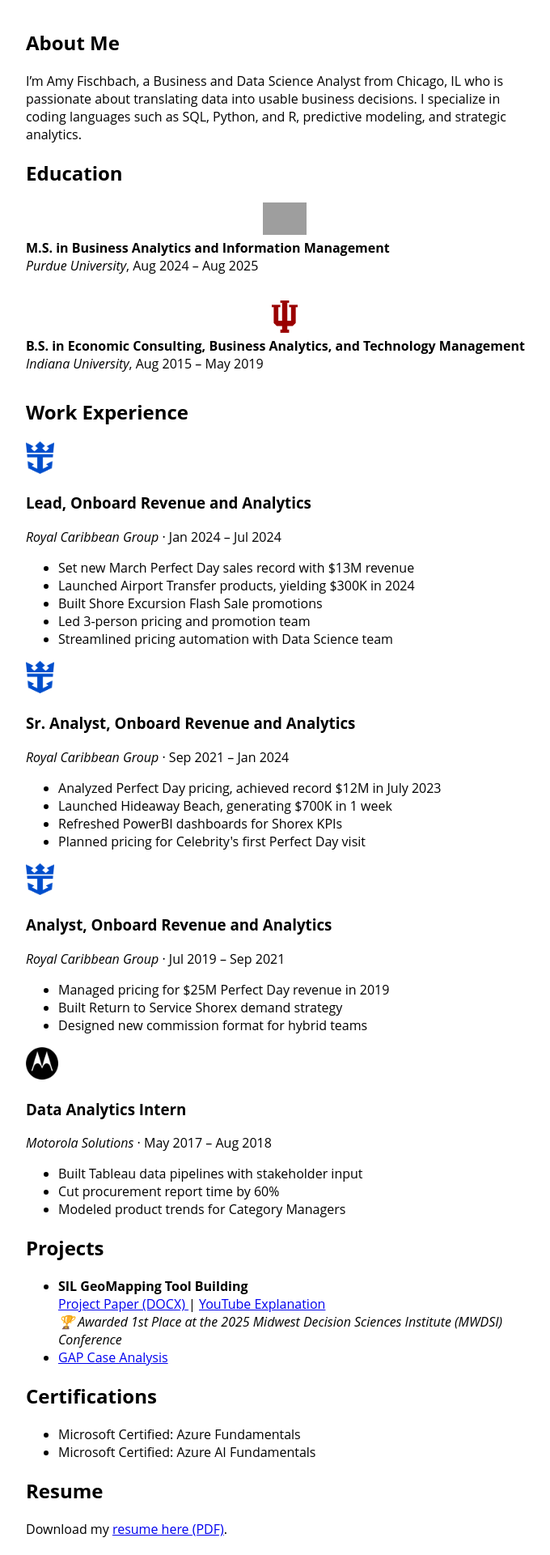
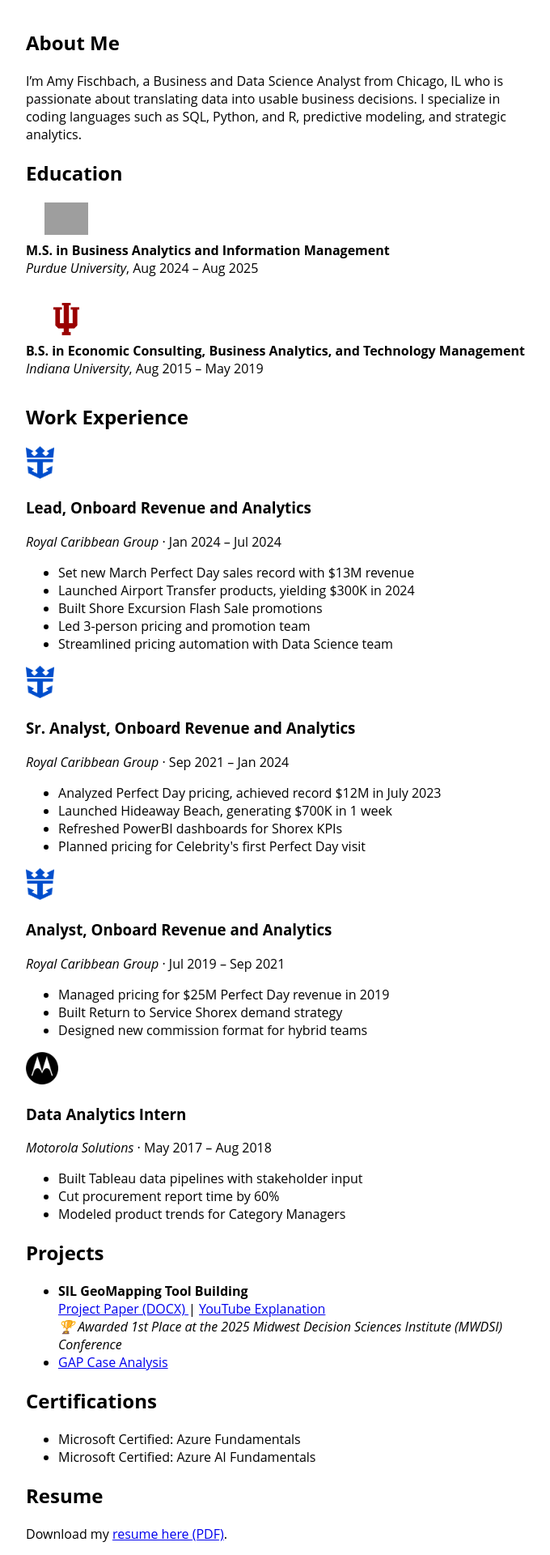
Before and after one commit to AmyFischbach/AmyFischbach.github.io, a Jekyll site: the page built from index.html, in a window 1280 px wide. Shown: the part 675-2595 px from the top of the page at 81% size, without its empty margins (288-968 px from the left). Built offline with Jekyll 4.4.1, drawn with Linux system fonts in a browser that asks for light colours; nearby versions of some CDN libraries; some web fonts are replaced; the list of posts is cut into pages by our own code; grey boxes are pictures that could not be loaded.

Commit message:
Update index.html

```diff
--- a/index.html
+++ b/index.html
@@ -38,26 +38,27 @@ title: Home
   <section>
   <h2>Education</h2>
 
-  <div style="margin-bottom: 2rem; text-align: center;">
+  <div style="margin-bottom: 2rem; display: flex; flex-direction: column; align-items: flex-start;">
     <img src="/assets/logos/purdue_v3.png?v=1"
          alt="Purdue University"
-         style="height: 40px; width: 100px; object-fit: contain;"><br>
-    <div style="text-align: left;">
+         style="height: 40px; width: 100px; object-fit: contain; margin-bottom: 8px;">
+    <div>
       <strong>M.S. in Business Analytics and Information Management</strong><br>
       <em>Purdue University</em>, Aug 2024 – Aug 2025
     </div>
   </div>
 
-  <div style="margin-bottom: 2rem; text-align: center;">
+  <div style="margin-bottom: 2rem; display: flex; flex-direction: column; align-items: flex-start;">
     <img src="/assets/logos/iu_v3.jpg?v=1"
          alt="Indiana University"
-         style="height: 40px; width: 100px; object-fit: contain;"><br>
-    <div style="text-align: left;">
+         style="height: 40px; width: 100px; object-fit: contain; margin-bottom: 8px;">
+    <div>
       <strong>B.S. in Economic Consulting, Business Analytics, and Technology Management</strong><br>
       <em>Indiana University</em>, Aug 2015 – May 2019
     </div>
   </div>
 </section>
+
 
 
   <section>
```
